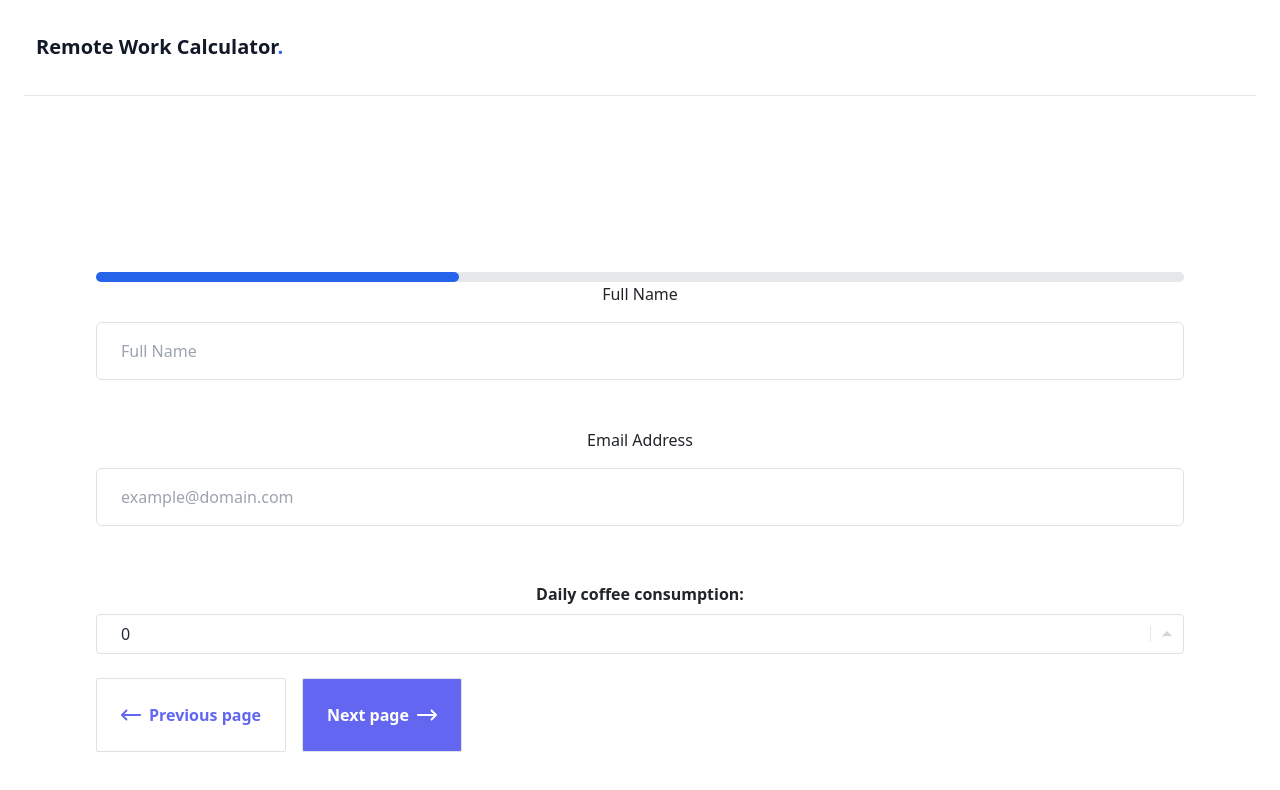
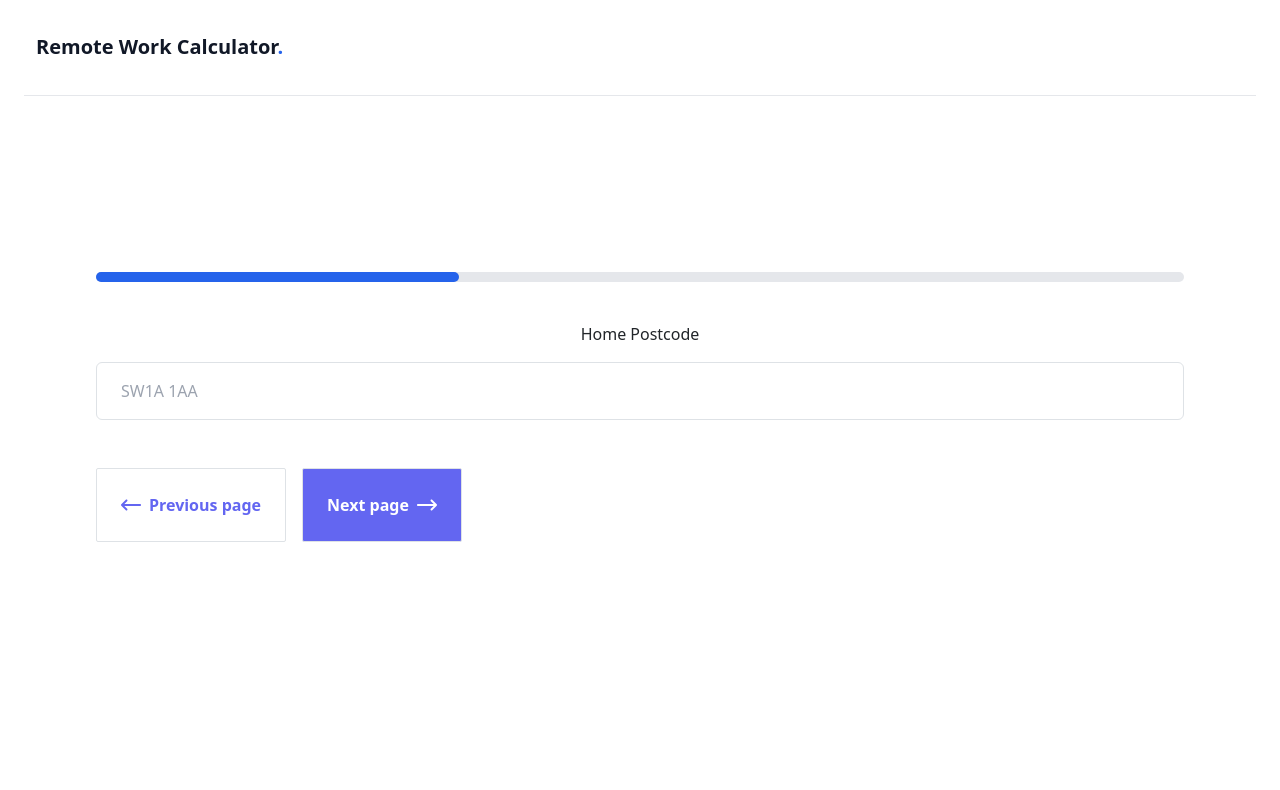
Before and after one commit to MatthewCYLau/remote-work-calculator-client, a Vue app: page /calculate in a window 1280 px wide. Shown: the top 790 px of the page. Built offline with nearby package versions, Linux system fonts and the light colour scheme.

Commit message:
feat: added logic on field render

```diff
--- a/src/views/Calculate.vue
+++ b/src/views/Calculate.vue
@@ -77,44 +77,46 @@
           <div class="mx-auto w-full max-w-[550px]">
             <form @submit.prevent="submit">
               <div
-                class="w-full bg-gray-200 rounded-full h-2.5 dark:bg-gray-700"
+                class="w-full bg-gray-200 rounded-full h-2.5 dark:bg-gray-700 mb-10"
               >
                 <div
                   class="bg-blue-600 h-2.5 rounded-full"
                   :style="{ width: (currentStep / 3) * 100 + '%' }"
                 ></div>
               </div>
-              <div class="mb-5">
+              <div class="mb-5" v-if="currentStep === 1">
                 <label
-                  for="name"
+                  for="homePostcode"
                   class="mb-3 block text-base font-medium text-[#07074D]"
                 >
-                  Full Name
+                  Home Postcode
                 </label>
                 <input
                   type="text"
-                  name="name"
-                  id="name"
-                  placeholder="Full Name"
+                  name="homePostcode"
+                  id="homePostcode"
+                  placeholder="SW1A 1AA"
+                  v-model="homePostcode"
                   class="w-full rounded-md border border-[#e0e0e0] bg-white py-3 px-6 text-base font-medium text-[#6B7280] outline-none focus:border-[#6A64F1] focus:shadow-md"
                 />
               </div>
-              <div class="mb-5">
+              <div class="mb-5" v-if="currentStep === 2">
                 <label
-                  for="email"
+                  for="workPostcode"
                   class="mb-3 block text-base font-medium text-[#07074D]"
                 >
-                  Email Address
+                  Work Postcode
                 </label>
                 <input
                   type="email"
-                  name="email"
-                  id="email"
-                  placeholder="example@domain.com"
+                  name="homePostcode"
+                  id="homePostcode"
+                  placeholder="SW1A 1AA"
                   class="w-full rounded-md border border-[#e0e0e0] bg-white py-3 px-6 text-base font-medium text-[#6B7280] outline-none focus:border-[#6A64F1] focus:shadow-md"
                 />
               </div>
               <Dropdown
+                v-if="currentStep === 3"
                 :options="options"
                 :onClick="selectCoffeeCount"
                 :selectedOption="selectedCoffeeCount"
@@ -151,6 +153,7 @@
                   </button>
                   <button
                     class="border border-indigo-500 text-indigo-500 block rounded-sm font-bold py-4 px-6 ml-2 flex items-center"
+                    v-if="currentStep !== 3"
                     @click="handleOnNextClick"
                     :disabled="shouldDisableNextButton"
                     :class="{
@@ -176,6 +179,24 @@
                         d="M-24,422h401.645l-72.822,72.822c-9.763,9.763-9.763,25.592,0,35.355c9.763,9.764,25.593,9.762,35.355,0
             l115.5-115.5C460.366,409.989,463,403.63,463,397s-2.634-12.989-7.322-17.678l-115.5-115.5c-9.763-9.762-25.593-9.763-35.355,0
             c-9.763,9.763-9.763,25.592,0,35.355l72.822,72.822H-24c-13.808,0-25,11.193-25,25S-37.808,422-24,422z"
+                      />
+                    </svg>
+                  </button>
+                  <button
+                    class="border border-indigo-500 text-indigo-500 block rounded-sm font-bold py-4 px-6 ml-2 flex items-center bg-indigo-500 hover:bg-indigo-400 hover:text-white text-white"
+                    v-if="currentStep === 3"
+                    @click="handleOnNextClick"
+                  >
+                    Submit
+                    <svg
+                      xmlns="http://www.w3.org/2000/svg"
+                      width="24"
+                      height="24"
+                      viewBox="0 0 24 24"
+                      class="h-5 w-5 mr-2 fill-current ml-2"
+                    >
+                      <path
+                        d="M20.285 2l-11.285 11.567-5.286-5.011-3.714 3.716 9 8.728 15-15.285z"
                       />
                     </svg>
                   </button>
```
